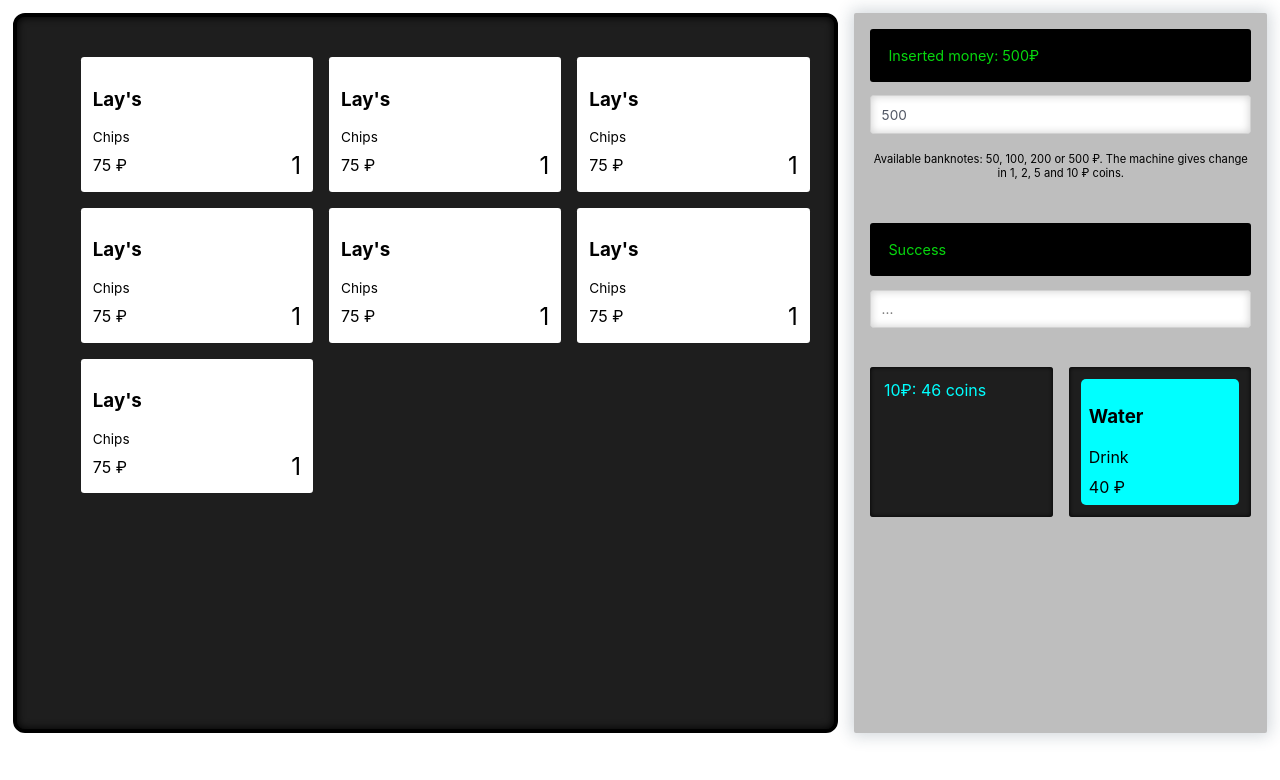
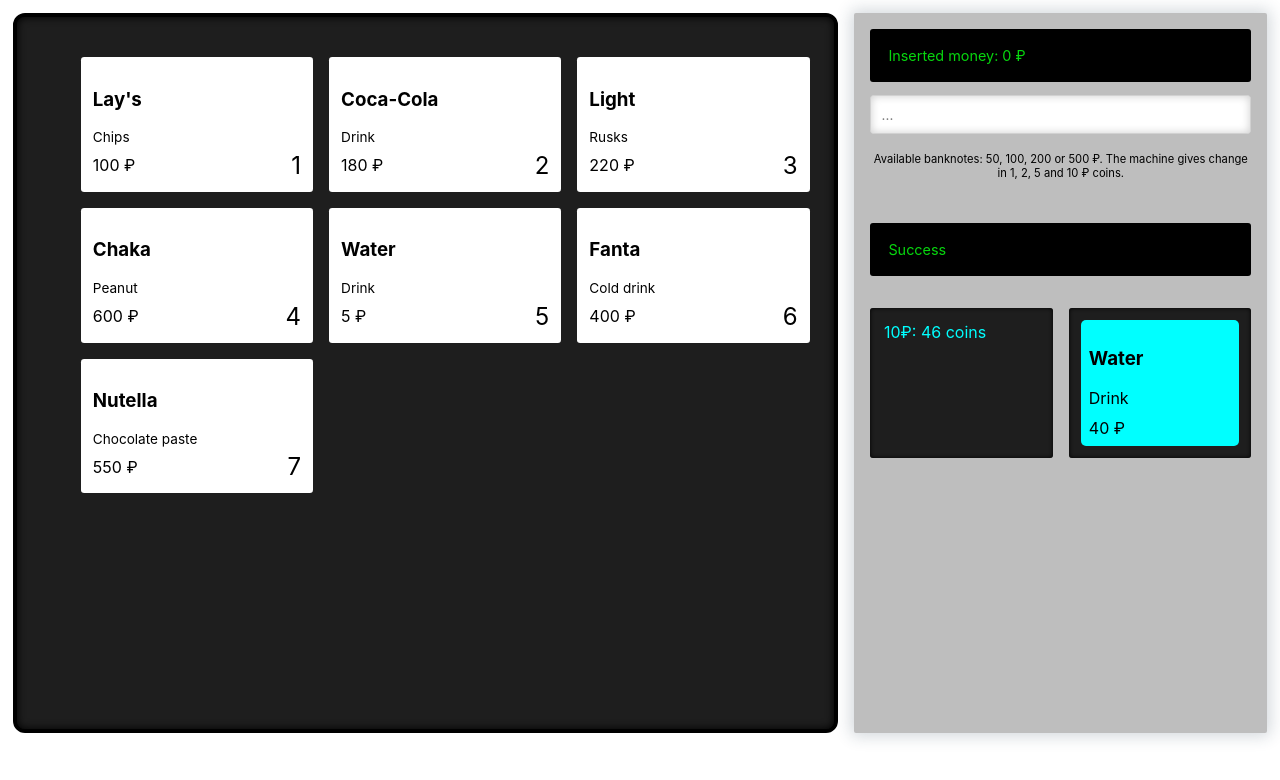
Before and after one commit to gadlevski/vend, a React (Create React App) app: page / in a window 1280 px wide. Shown: the top 780 px of the page. Built offline with nearby package versions, Linux system fonts and the light colour scheme.

Commit message:
add redux tookit

```diff
--- a/package.json
+++ b/package.json
@@ -3,12 +3,17 @@
   "version": "0.1.0",
   "private": true,
   "dependencies": {
+    "@reduxjs/toolkit": "^1.8.1",
     "@testing-library/jest-dom": "^5.16.4",
     "@testing-library/react": "^13.1.1",
     "@testing-library/user-event": "^13.5.0",
     "react": "^18.0.0",
     "react-dom": "^18.0.0",
+    "react-redux": "^8.0.1",
     "react-scripts": "5.0.1",
+    "redux": "^4.2.0",
+    "redux-devtools-extension": "^2.13.9",
+    "redux-thunk": "^2.4.1",
     "sass": "^1.51.0",
     "web-vitals": "^2.1.4"
   },
--- a/src/App.js
+++ b/src/App.js
@@ -1,6 +1,6 @@
-import './App.css';
 import Display from './components/Display/Display';
 import Dashboard from './components/Dashboard/Dashboard';
+import './App.css';
 
 function App() {
     return (
--- a/src/components/Dashboard/Dashboard.jsx
+++ b/src/components/Dashboard/Dashboard.jsx
@@ -1,33 +1,54 @@
-import React from 'react';
+import React, { useState } from 'react';
+import { useDispatch, useSelector } from 'react-redux';
+import { addCash } from '../../slices/cash';
+// import { balance } from '../../slices/balance';
 
 import styles from './Dashboard.module.scss';
 
 const Dashboard = () => {
+    // const [cash, setCash] = useState('');
+    const cash = useSelector((state) => state.cash.cash);
+    const dispatch = useDispatch();
+
+    const submitHandler = (e) => {
+        e.preventDefault();
+    };
+
+    const addCashHandler = (e) => {
+        if (e.key === 'Enter') {
+            dispatch(addCash(e.target.value));
+            e.target.value = '';
+        }
+    };
+
     return (
         <section className={styles.dashboard}>
-            <form action=''>
-                <label>Inserted money: 500₽</label>
+            <form action='' onSubmit={submitHandler}>
+                <label>Inserted money: {cash} ₽</label>
                 <input
+                    // onChange={({ target }) => setCash(target.value)}
+                    onKeyDown={addCashHandler}
                     name='money'
                     type='text'
                     placeholder='...'
-                    value='500'
-                    disabled=''
+                    defaultValue=''
+                    // disabled=''
                 ></input>
                 <p>
                     Available banknotes: 50, 100, 200 or 500 ₽. The machine gives
                     change in 1, 2, 5 and 10 ₽ coins.
                 </p>
             </form>
-            <form>
+            <form onSubmit={submitHandler}>
                 <label>Success</label>
-                <input
+                {/* <input
                     name='product'
                     type='text'
                     placeholder='...'
-                    value=''
-                    disabled=''
-                ></input>
+                    // value=''
+                    // defaultValue='...'
+                    // disabled=''
+                ></input> */}
             </form>
             <div className={styles.output}>
                 <div className={styles.change_output}>
--- a/src/components/Display/Display.jsx
+++ b/src/components/Display/Display.jsx
@@ -1,66 +1,38 @@
 import React from 'react';
 import styles from './Display.module.scss';
+import { useSelector } from 'react-redux';
 
 const Display = () => {
+    const products = [
+        { id: 1, title: "Lay's", description: 'Chips', price: 100 },
+        { id: 2, title: 'Coca-Cola', description: 'Drink', price: 180 },
+        { id: 3, title: 'Light', description: 'Rusks', price: 220 },
+        { id: 4, title: 'Chaka', description: 'Peanut', price: 600 },
+        { id: 5, title: 'Water', description: 'Drink', price: 5 },
+        { id: 6, title: 'Fanta', description: 'Cold drink', price: 400 },
+        { id: 7, title: 'Nutella', description: 'Chocolate paste', price: 550 },
+    ];
+
+    const cash = useSelector((state) => state.cash.cash);
+
     return (
         <section className={styles.display}>
             <ul className={styles.list_item}>
-                <li className={styles.item}>
-                    <h3>Lay's</h3>
-                    <p className={styles.description}>Chips</p>
-                    <div className={styles.price}>
-                        <span>75 ₽</span>
-                        <span className={styles.id}>1</span>
-                    </div>
-                </li>
-                <li className={styles.item}>
-                    <h3>Lay's</h3>
-                    <p className={styles.description}>Chips</p>
-                    <div className={styles.price}>
-                        <span>75 ₽</span>
-                        <span className={styles.id}>1</span>
-                    </div>
-                </li>
-                <li className={styles.item}>
-                    <h3>Lay's</h3>
-                    <p className={styles.description}>Chips</p>
-                    <div className={styles.price}>
-                        <span>75 ₽</span>
-                        <span className={styles.id}>1</span>
-                    </div>
-                </li>
-                <li className={styles.item}>
-                    <h3>Lay's</h3>
-                    <p className={styles.description}>Chips</p>
-                    <div className={styles.price}>
-                        <span>75 ₽</span>
-                        <span className={styles.id}>1</span>
-                    </div>
-                </li>
-                <li className={styles.item}>
-                    <h3>Lay's</h3>
-                    <p className={styles.description}>Chips</p>
-                    <div className={styles.price}>
-                        <span>75 ₽</span>
-                        <span className={styles.id}>1</span>
-                    </div>
-                </li>
-                <li className={styles.item}>
-                    <h3>Lay's</h3>
-                    <p className={styles.description}>Chips</p>
-                    <div className={styles.price}>
-                        <span>75 ₽</span>
-                        <span className={styles.id}>1</span>
-                    </div>
-                </li>
-                <li className={styles.item}>
-                    <h3>Lay's</h3>
-                    <p className={styles.description}>Chips</p>
-                    <div className={styles.price}>
-                        <span>75 ₽</span>
-                        <span className={styles.id}>1</span>
-                    </div>
-                </li>
+                {products.map((product) => (
+                    <li
+                        key={product.id}
+                        className={`${styles.item} ${
+                            product.price <= cash ? styles.item_active : null
+                        }`}
+                    >
+                        <h3>{product.title}</h3>
+                        <p className={styles.description}>{product.description}</p>
+                        <div className={styles.price}>
+                            <span>{product.price} ₽</span>
+                            <span className={styles.id}>{product.id}</span>
+                        </div>
+                    </li>
+                ))}
             </ul>
         </section>
     );
--- a/src/components/Display/Display.module.scss
+++ b/src/components/Display/Display.module.scss
@@ -26,6 +26,10 @@
     box-sizing: border-box;
     transition: background-color .3s;
 }
+.item_active{
+    background-color: #0ff;
+}
+
 .description {
     font-size: .85rem;
     margin: 0.4em 0;
--- a/src/index.js
+++ b/src/index.js
@@ -1,14 +1,16 @@
 import React from 'react';
 import ReactDOM from 'react-dom/client';
+import { Provider } from 'react-redux';
+import store from './store/store';
+
+import App from './App';
 import './index.css';
-import App from './App';
-import reportWebVitals from './reportWebVitals';
 
 const root = ReactDOM.createRoot(document.getElementById('root'));
 root.render(
-    <React.StrictMode>
+    // <React.StrictMode>
+    <Provider store={store}>
         <App />
-    </React.StrictMode>
+    </Provider>
+    // </React.StrictMode>
 );
-
-reportWebVitals();
--- /dev/null
+++ b/src/slices/cash.js
@@ -0,0 +1,19 @@
+import { createSlice } from '@reduxjs/toolkit';
+
+// const initialState = 0;
+
+const cashSlice = createSlice({
+    name: 'cash',
+    initialState: {
+        cash: 0,
+    },
+    reducers: {
+        addCash(state, action) {
+            state.cash = +state.cash + +action.payload;
+            console.log('state', state.cash);
+        },
+    },
+});
+
+export default cashSlice.reducer;
+export const { addCash } = cashSlice.actions;
--- /dev/null
+++ b/src/slices/products.js
@@ -0,0 +1,41 @@
+import { createSlice } from '@reduxjs/toolkit';
+
+const initialState = [
+    { id: 1, title: "Lay's", description: 'Chips', price: 100 },
+    { id: 2, title: 'Coca-Cola', description: 'Drink', price: 180 },
+    { id: 3, title: 'Light', description: 'Rusks', price: 220 },
+    { id: 4, title: 'Chaka', description: 'Peanut', price: 600 },
+    { id: 5, title: 'Water', description: 'Drink', price: 5 },
+    { id: 6, title: 'Fanta', description: 'Cold drink', price: 400 },
+    { id: 7, title: 'Nutella', description: 'Chocolate paste', price: 550 },
+];
+
+const productsSlice = createSlice({
+    name: 'products',
+    initialState: {},
+    reducers: {
+        addCash(state) {
+            state.cash++;
+        },
+        increment(state) {
+            state.count++;
+        },
+
+        decrement(state) {
+            state.count = state.count - 1;
+        },
+
+        addTodo(state, action) {
+            state.todos.push(action.payload);
+        },
+
+        removeLastTodo(state) {
+            state.todos.pop();
+        },
+    },
+});
+
+export default productsSlice.reducer;
+
+export const { addCash, increment, decrement, addTodo, removeLastTodo } =
+    productsSlice.actions;
--- /dev/null
+++ b/src/store/store.js
@@ -0,0 +1,10 @@
+import { configureStore } from '@reduxjs/toolkit';
+// import productsReducer from '../slices/products';
+import cashReducer from '../slices/cash';
+
+export default configureStore({
+    reducer: {
+        // products: productsReducer,
+        cash: cashReducer,
+    },
+});
```
Also changed, not shown: 1 other file (tests, documents, lock files or other folders).
